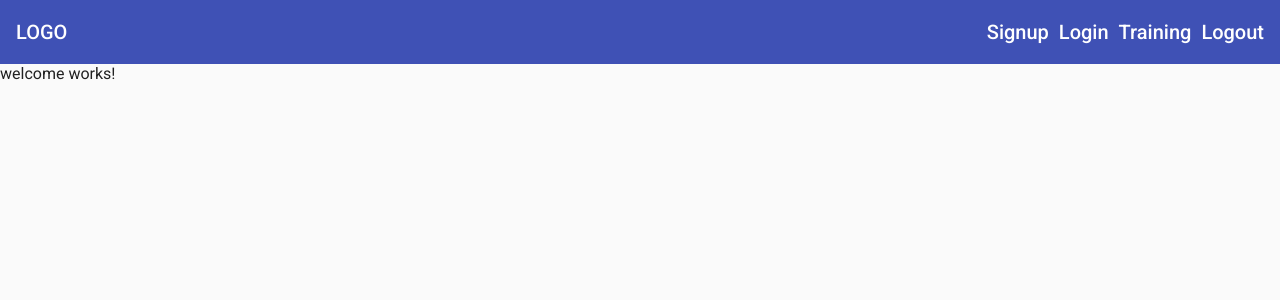
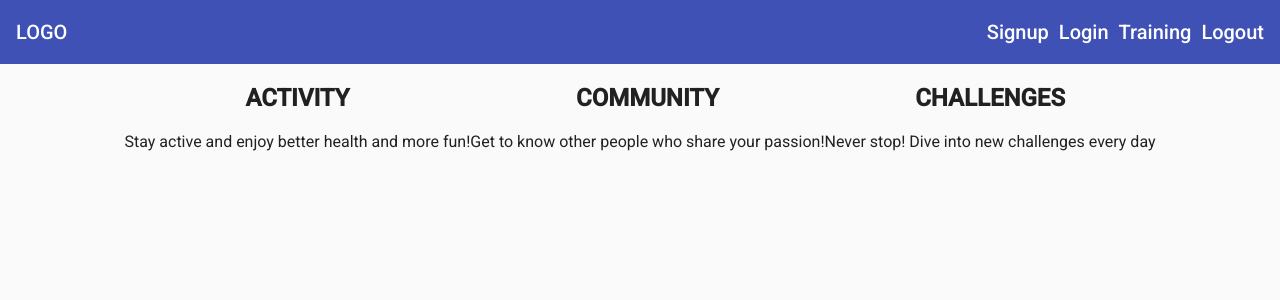
Before and after one commit to plskrdar/fitness-tracker, an Angular app: page / in a window 1280 px wide. Shown: the top 300 px of the page. Built offline with nearby package versions, Linux system fonts and the light colour scheme.

Commit message:
populated welcome component with basic content and some flex layout rules

```diff
--- a/src/app/welcome/welcome.component.css
+++ b/src/app/welcome/welcome.component.css
@@ -0,0 +1,3 @@
+.welcome {
+    text-align: center;
+}
--- a/src/app/welcome/welcome.component.html
+++ b/src/app/welcome/welcome.component.html
@@ -1 +1,14 @@
-welcome works!
+<div class="welcome" fxLayout="column" fxLayout.gt-md="row" fxLayoutAlign="center center">
+    <section>
+        <h1>ACTIVITY</h1>
+        <p>Stay active and enjoy better health and more fun!</p>
+    </section>
+    <section>
+        <h1>COMMUNITY</h1>
+        <p>Get to know other people who share your passion!</p>
+    </section>
+    <section>
+        <h1>CHALLENGES</h1>
+        <p>Never stop! Dive into new challenges every day</p>
+    </section>
+</div>
```
